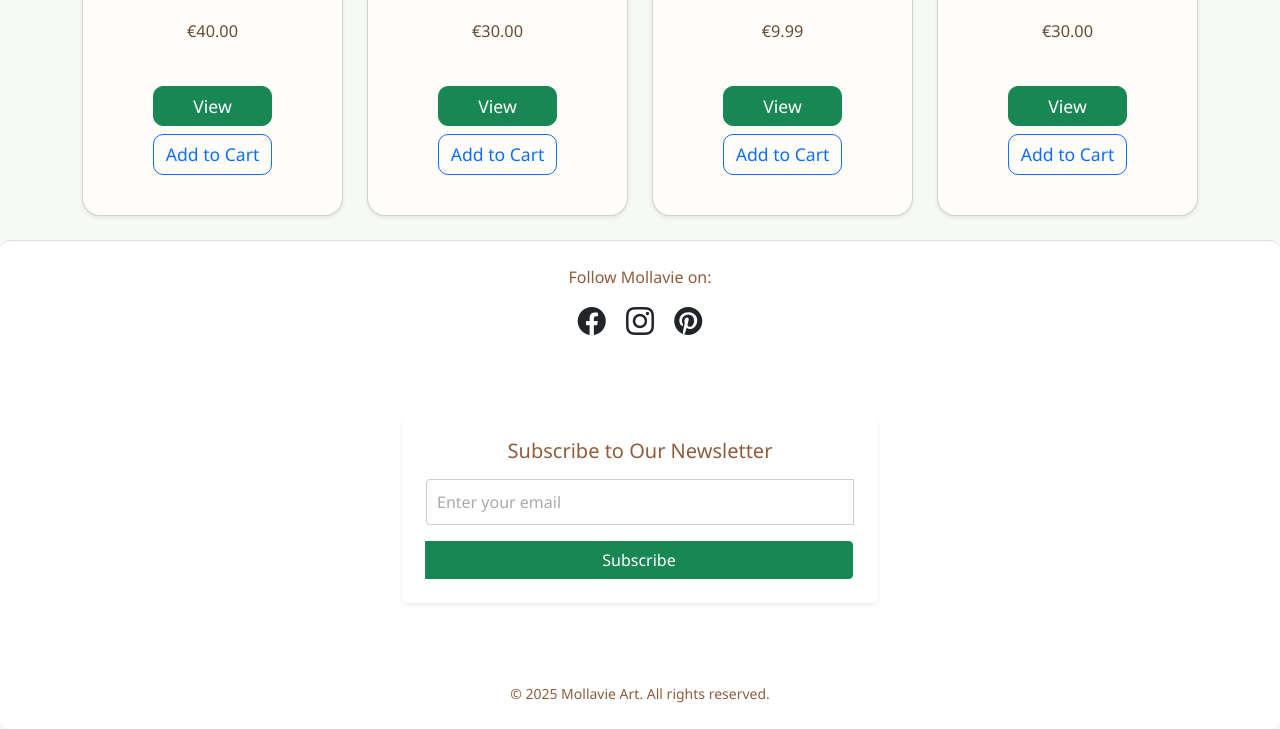
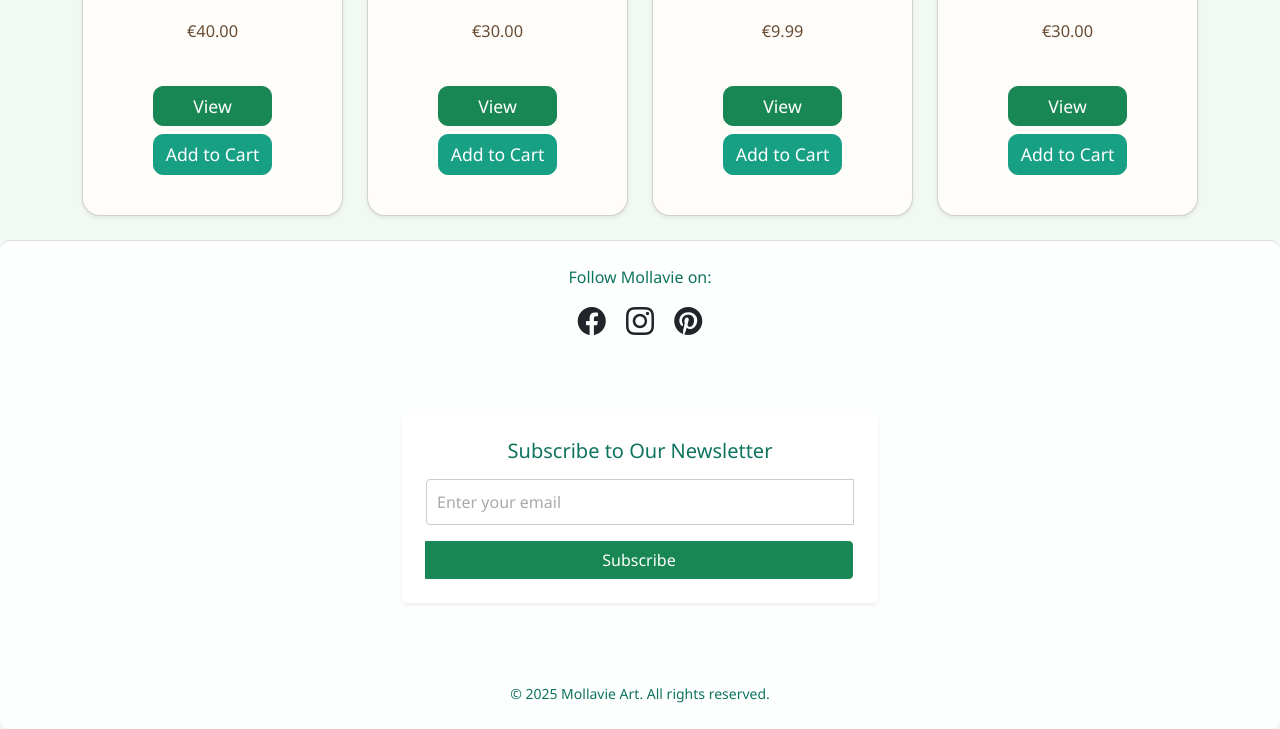
Before and after one commit to mirjanacale/Mollavie, a Django app: page / in a window 1280 px wide. Shown: the part 1580-2309 px from the top of the page. Run offline with Django 5.2, Linux system fonts and the light colour scheme; data comes from the database, SQL or seed files in the repository; parts of the project's set-up code (start-up, migrations or seed data) failed here and were passed over.

Commit message:
minor color adjustments

```diff
--- a/mollavie_shop/static/css/base.css
+++ b/mollavie_shop/static/css/base.css
@@ -7,8 +7,8 @@
 
 body {
     font-family: 'Segoe UI', Tahoma, Geneva, Verdana, sans-serif;
-    background-color:#f5faf7;
-    color: #895332f2;
+    background-color:#f2f8f4;
+    color: #0f745f;
     line-height: 1.6;
     font-size: 16px;
     position: relative;
@@ -33,7 +33,7 @@ a:hover {
 
 /* === Header & Navigation === */
 header {
-    background-color: #0e493d;
+    background-color: #18a085;
     padding: 1rem 2rem;
     color: white;
     box-shadow: 0 2px 4px rgba(0, 0, 0, 0.1);
@@ -264,7 +264,7 @@ form select {
 form button {
     width: 100%;
     padding: 10px 20px;
-    background-color: #0056b3;
+    background-color: #18a085;
     border: none;
     color: white;
     border-radius: 6px;
@@ -273,7 +273,7 @@ form button {
     font-weight: bold;
 }
 form button:hover {
-    background-color: #003f8a;
+    background-color:  #117a65;
 }
 
 .newsletter-form {
@@ -314,6 +314,34 @@ main, header, footer, form {
     border-radius: 10px;
 }
 
+
+/* Override Bootstrap primary button color (Django uses this by default) */
+.btn-primary {
+    background-color: #18a085 !important;  /* Mollavie green */
+    border-color: #18a085 !important;
+    color: white !important;
+}
+
+.btn-primary:hover,
+.btn-primary:focus {
+    background-color: #117a65 !important;  /* darker green hover */
+    border-color: #117a65 !important;
+    color: white !important;
+}
+
+.btn-outline-primary {
+  background-color: #18a085;  /* Mollavie green */
+  border-color: #18a085;
+  color: white;
+}
+
+.btn-outline-primary:hover {
+  background-color: #117a65;  /* darker hover */
+  border-color: #117a65;
+  color: white;
+}
+
+
 /* === Media Queries for Responsive Design === */
 @media (min-width: 1200px) {
     .product-image {
@@ -342,3 +370,16 @@ main, header, footer, form {
         height: 150px;
     }
 }
+
+/* ==== Override Bootstrap theme colors (safely) ==== */
+:root {
+  --bs-success-rgb: 24, 160, 133; /* Mollavie green in RGB */
+  --bs-primary-rgb: 24, 160, 133; /* also make 'primary' green for buttons */
+  --bs-info-rgb: 17, 122, 101; /* darker shade for hover or accents */
+}
+
+/* Optional: make success backgrounds darker for better contrast */
+.bg-success {
+  background-color: rgb(var(--bs-success-rgb)) !important;
+  color: #fff !important;
+}
```
Also changed, not shown: README.md.
